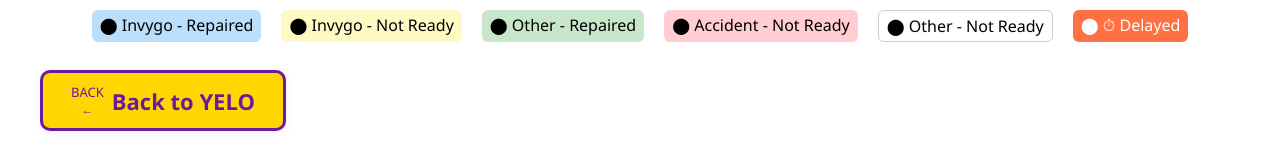
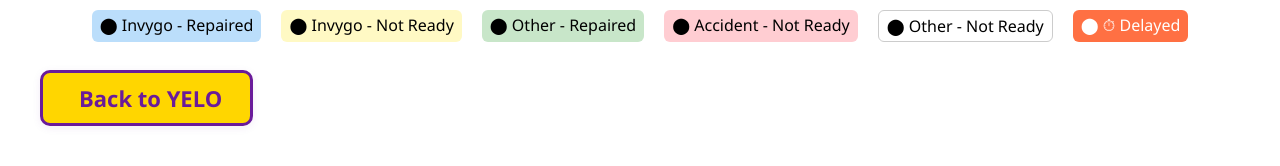
Before and after one commit to moalamir52/maintenance, a React (Create React App) app: page / in a window 1280 px wide. Shown: the top 166 px of the page. Built offline with nearby package versions, Linux system fonts and the light colour scheme; no server answers; the HTML template or start-up script is replaced by a standard one.

Commit message:
Updated MaintenanceGrid.jsx

```diff
--- a/src/MaintenanceGrid.jsx
+++ b/src/MaintenanceGrid.jsx
@@ -258,8 +258,6 @@
   }}
 >
   <span style={{ fontSize: 18, display: "flex", flexDirection: "column", alignItems: "center" }}>
-    <span style={{ fontSize: 13, color: "#6a1b9a", fontWeight: "normal" }}>BACK</span>
-    <span style={{ fontSize: 12 }}>←</span>
   </span>
   Back to YELO
 </a>
```
